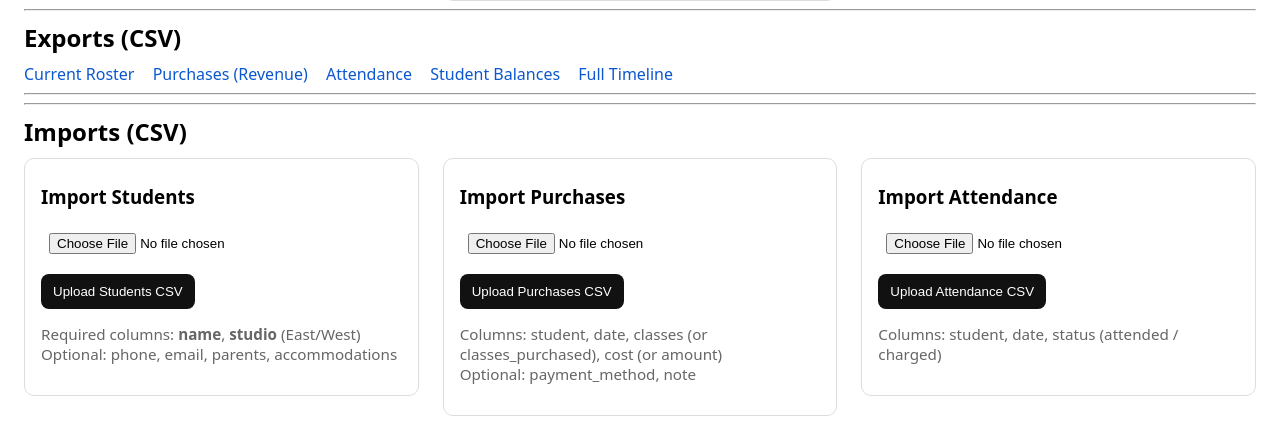
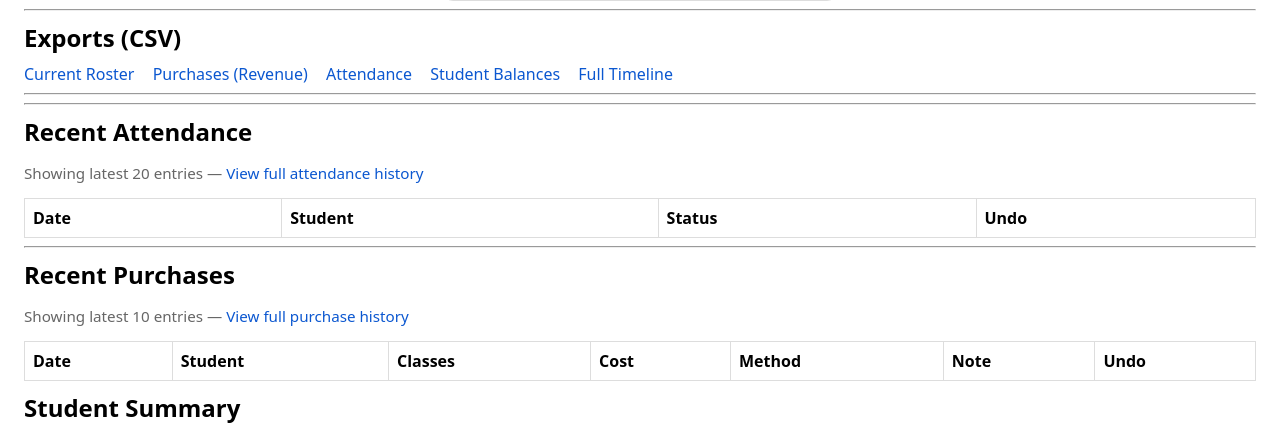
Before and after one commit to talbotimagesroc/studio-tracker-backend, a Flask app: page / in a window 1280 px wide. Shown: the part 1097-1524 px from the top of the page. Run offline with Flask 3, Linux system fonts and the light colour scheme; data comes from the database, SQL or seed files in the repository; data that the repository does not hold is empty.

```diff
--- a/templates/index.html
+++ b/templates/index.html
@@ -197,44 +197,6 @@
 
 <hr>
 
-<h2>Imports (CSV)</h2>
-
-<div class="row">
-  <div class="card">
-    <h3>Import Students</h3>
-    <form method="post" action="{{ url_for('import_students_csv') }}" enctype="multipart/form-data">
-      <input type="file" name="file" accept=".csv" required>
-      <button type="submit">Upload Students CSV</button>
-    </form>
-    <p class="muted">
-      Required columns: <b>name</b>, <b>studio</b> (East/West)<br>
-      Optional: phone, email, parents, accommodations
-    </p>
-  </div>
-
-  <div class="card">
-    <h3>Import Purchases</h3>
-    <form method="post" action="{{ url_for('import_purchases_csv') }}" enctype="multipart/form-data">
-      <input type="file" name="file" accept=".csv" required>
-      <button type="submit">Upload Purchases CSV</button>
-    </form>
-    <p class="muted">
-      Columns: student, date, classes (or classes_purchased), cost (or amount)<br>
-      Optional: payment_method, note
-    </p>
-  </div>
-
-  <div class="card">
-    <h3>Import Attendance</h3>
-    <form method="post" action="{{ url_for('import_attendance_csv') }}" enctype="multipart/form-data">
-      <input type="file" name="file" accept=".csv" required>
-      <button type="submit">Upload Attendance CSV</button>
-    </form>
-    <p class="muted">
-      Columns: student, date, status (attended / charged)
-    </p>
-  </div>
-</div>
 
   <h2>Recent Attendance</h2>
 <p class="muted">
@@ -327,17 +289,5 @@
   <hr>
 
 
-  {% if overdrawn_students and overdrawn_students|length > 0 %}
-  <script>
-    (function () {
-      const names = {{ overdrawn_students|tojson }};
-      const key = "overdrawn:" + names.join("|");
-      if (localStorage.getItem(key)) return;
-      localStorage.setItem(key, "1");
-      alert("Overdrawn — purchase required:\n\n" + names.join("\n"));
-    })();
-  </script>
-  {% endif %}
-
 </body>
 </html>
```
